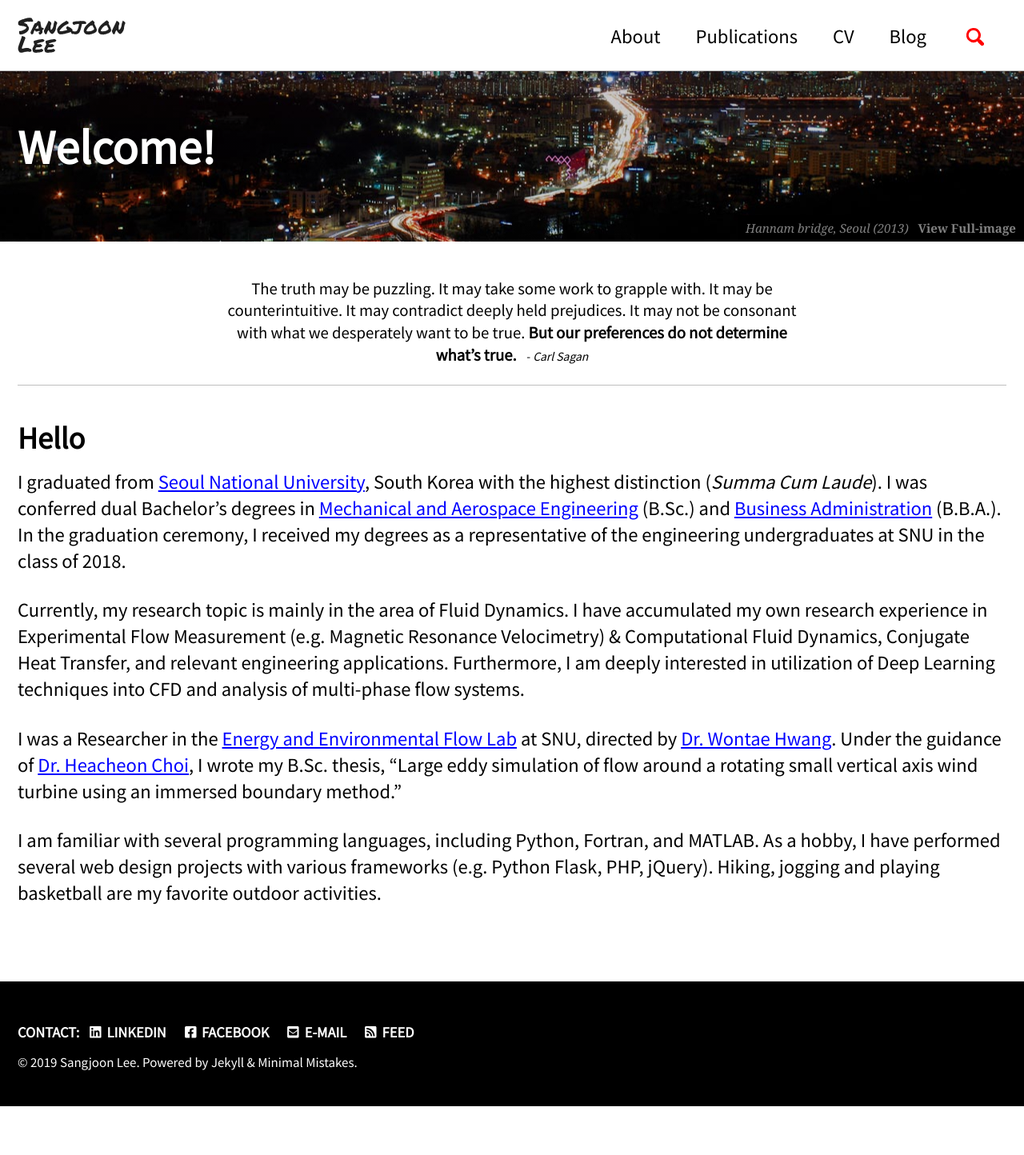
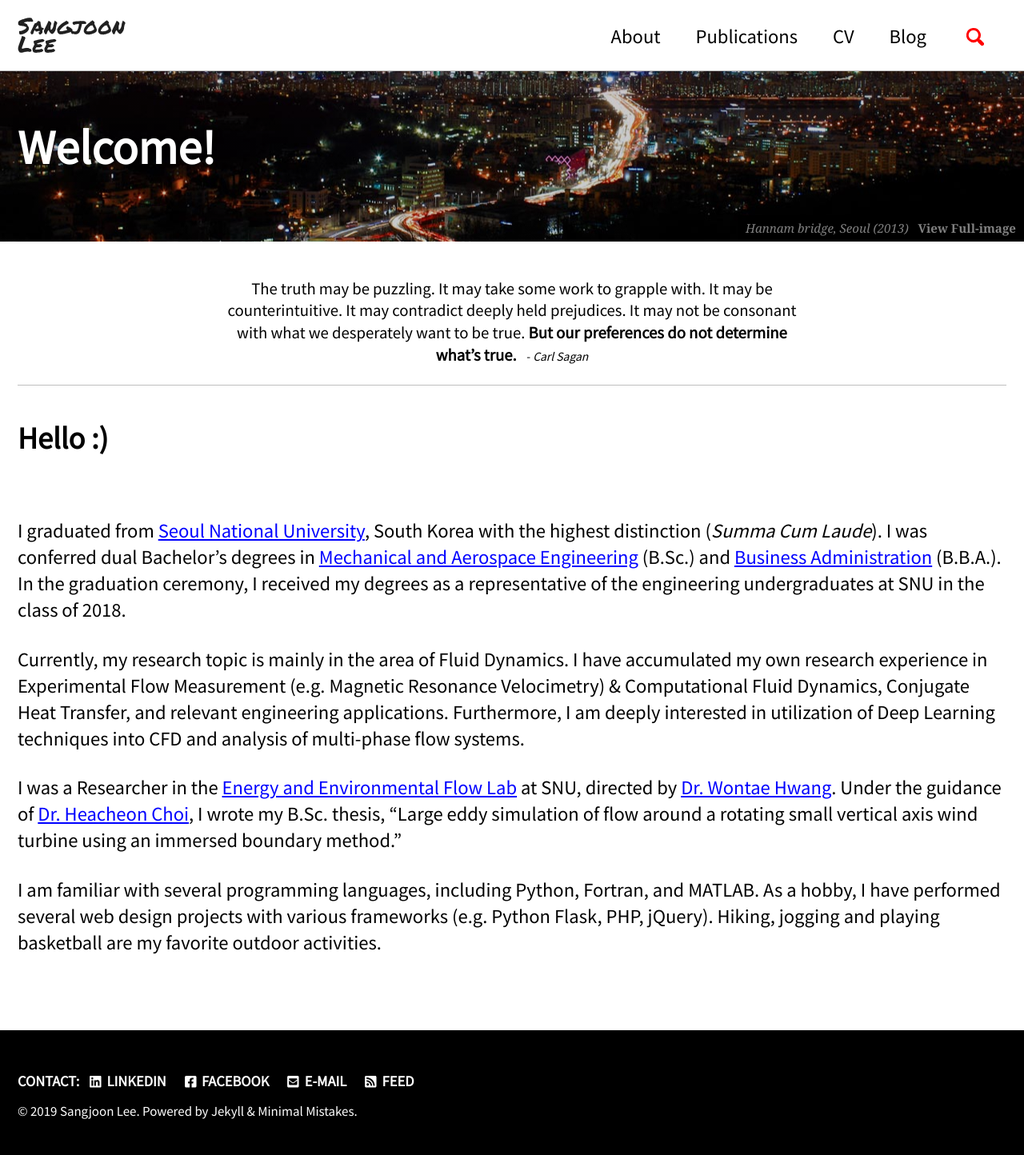
Before and after one commit to jun9303/jun9303.github.io, a Jekyll site: the page built from index.md, in a window 1280 px wide. Shown: the whole page at 80% size. Built offline with Jekyll 4.4.1, drawn with Linux system fonts in a browser that asks for light colours; cached includes are drawn as plain includes; nearby versions of some CDN libraries; before the commit the page ends 1383 px from its top, so only the background shows below that.

Commit message:
modified:   index.md

```diff
--- a/index.md
+++ b/index.md
@@ -11,7 +11,8 @@ intro:
 
 {% include feature_row id="intro" type="center" %}
 
-# Hello
+# Hello :)
+<br>
 
 I graduated from [Seoul National University](http://useoul.edu/), South Korea with the highest distinction (*Summa Cum Laude*). I was conferred dual Bachelor's degrees in [Mechanical and Aerospace Engineering](http://me.snu.ac.kr/eng/default.asp) (B.Sc.) and [Business Administration](http://cba.snu.ac.kr/en) (B.B.A.). In the graduation ceremony, I received my degrees as a representative of the engineering undergraduates at SNU in the class of 2018.
 
```
